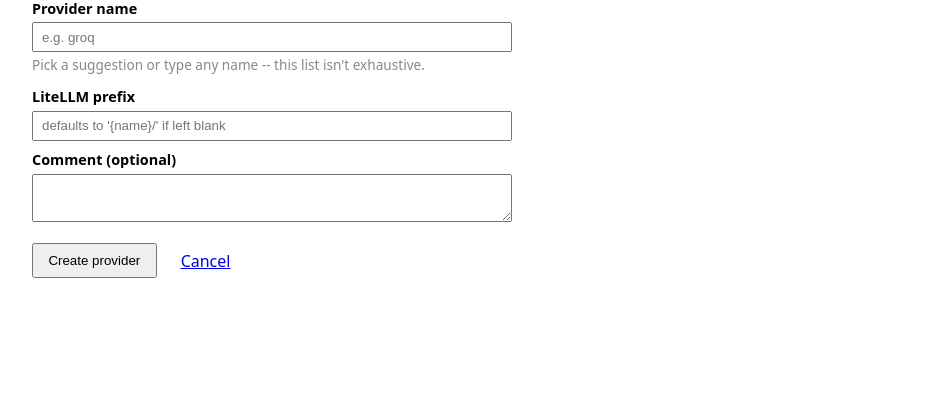
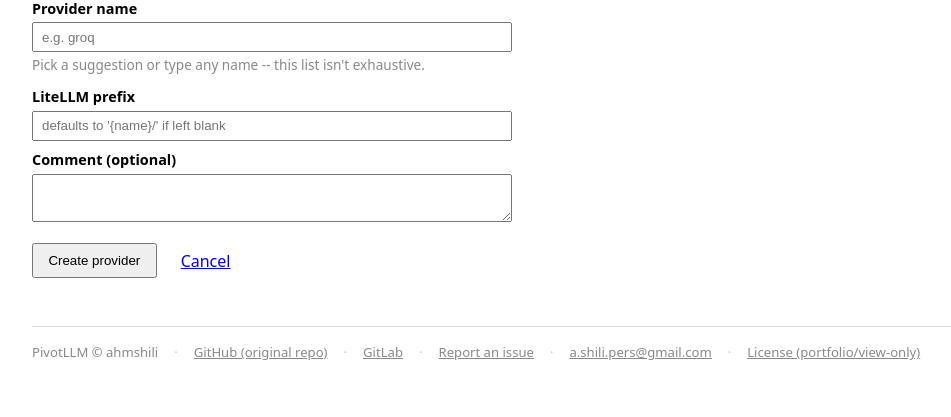
Before and after one commit to ahmshili/LLMPivot, a FastAPI app: page /admin/providers/new in a window 1280 px wide. Shown: the part 135-552 px from the top of the page, without its empty margins (128-1079 px from the left). Run offline with FastAPI, Linux system fonts and the light colour scheme; parts of the project's set-up code (start-up, migrations or seed data) failed here and were passed over; some libraries are stand-ins or nearby versions.

Commit message:
feat: add author links and refs

```diff
--- a/src/ai_gateway/admin/config_writer.py
+++ b/src/ai_gateway/admin/config_writer.py
@@ -9,6 +9,11 @@ from the new file, so it stays the single source of truth.
 
 Nothing is ever hand-templated as YAML text, so a malformed config.yaml
 should be structurally impossible to produce through this path.
+PivotLLM -- https://github.com/ahmshili/LLMPivot -- Copyright (c) ahmshili.
+Portfolio project, source-available license (see LICENSE at repo root):
+view/evaluate only, no redistribution, no forks outside PRs to the
+original repo, no production/commercial use without permission. This
+notice must be preserved. Contact: a.shili.pers@gmail.com
 """
 
 from __future__ import annotations
--- a/src/ai_gateway/admin/routes.py
+++ b/src/ai_gateway/admin/routes.py
@@ -4,6 +4,11 @@ against the same GatewayConfig model ConfigManager uses at startup and
 backed up before it touches disk.
 
 Unauthenticated by design -- see ai_gateway.admin package docstring.
+PivotLLM -- https://github.com/ahmshili/LLMPivot -- Copyright (c) ahmshili.
+Portfolio project, source-available license (see LICENSE at repo root):
+view/evaluate only, no redistribution, no forks outside PRs to the
+original repo, no production/commercial use without permission. This
+notice must be preserved. Contact: a.shili.pers@gmail.com
 """
 
 from __future__ import annotations
@@ -42,12 +47,34 @@ from ai_gateway.config.models import (
     ProviderDefaults,
 )
 from ai_gateway.cooldown import AccountState
+from ai_gateway.notice import (
+    AUTHOR_EMAIL,
+    AUTHOR_NAME,
+    GITHUB_URL,
+    GITLAB_URL,
+    ISSUES_URL,
+    LICENSE_URL,
+    PROJECT_NAME,
+)
 from ai_gateway.reload import reload_candidates
 
 logger = logging.getLogger("ai_gateway.admin.routes")
 
 router = APIRouter(prefix="/admin", tags=["admin"])
 templates = Jinja2Templates(directory=str(Path(__file__).parent / "templates"))
+# Exposed as Jinja globals (not hardcoded in the template) so the footer
+# in base.html always reflects ai_gateway.notice, the single source of
+# truth for author/contact/repo info. See LICENSE and notice.py: this
+# attribution must be preserved in any deployment or fork-for-PR.
+templates.env.globals.update(
+    project_name=PROJECT_NAME,
+    author_name=AUTHOR_NAME,
+    author_email=AUTHOR_EMAIL,
+    github_url=GITHUB_URL,
+    gitlab_url=GITLAB_URL,
+    issues_url=ISSUES_URL,
+    license_url=LICENSE_URL,
+)
 
 
 def render(request: Request, name: str, context: dict | None = None, status_code: int = 200) -> HTMLResponse:
--- a/src/ai_gateway/admin/templates/base.html
+++ b/src/ai_gateway/admin/templates/base.html
@@ -91,6 +91,9 @@
   .bulk-reorder-bar .icon-btn { padding: 0.25rem 0.45rem; }
   .bulk-reorder-bar .bulk-clear { margin-left: auto; border: none; background: none; opacity: 0.6; }
   .bulk-reorder-bar .bulk-clear:hover { opacity: 1; background: none; }
+  footer.app-footer { margin-top: 3rem; padding-top: 1rem; border-top: 1px solid #8884; font-size: 0.82rem; color: #888; display: flex; flex-wrap: wrap; gap: 0.4rem 1rem; align-items: center; }
+  footer.app-footer a { color: inherit; text-decoration: underline; }
+  footer.app-footer .sep { opacity: 0.5; }
 </style>
 </head>
 <body>
@@ -629,5 +632,24 @@ function makeReorderable(container, getRows, onReorder, opts) {
 </script>
 
 {% block content %}{% endblock %}
+
+<!--
+  Attribution notice -- do not remove. Per the project LICENSE, this
+  notice must be preserved in any deployment, evaluation copy, or PR
+  branch of this software. See {{ license_url }}.
+-->
+<footer class="app-footer">
+  <span>{{ project_name }} &copy; {{ author_name }}</span>
+  <span class="sep">·</span>
+  <a href="{{ github_url }}" target="_blank" rel="noopener">GitHub (original repo)</a>
+  <span class="sep">·</span>
+  <a href="{{ gitlab_url }}" target="_blank" rel="noopener">GitLab</a>
+  <span class="sep">·</span>
+  <a href="{{ issues_url }}" target="_blank" rel="noopener">Report an issue</a>
+  <span class="sep">·</span>
+  <a href="mailto:{{ author_email }}">{{ author_email }}</a>
+  <span class="sep">·</span>
+  <a href="{{ license_url }}" target="_blank" rel="noopener">License (portfolio/view-only)</a>
+</footer>
 </body>
 </html>
--- a/src/ai_gateway/api/routes.py
+++ b/src/ai_gateway/api/routes.py
@@ -7,6 +7,11 @@ Only the endpoints explicitly in scope are implemented:
                             implemented as a thin FastAPI route rather than
                             a GatewayClient method)
     POST /internal/reload (config hot-reload without restart)
+PivotLLM -- https://github.com/ahmshili/LLMPivot -- Copyright (c) ahmshili.
+Portfolio project, source-available license (see LICENSE at repo root):
+view/evaluate only, no redistribution, no forks outside PRs to the
+original repo, no production/commercial use without permission. This
+notice must be preserved. Contact: a.shili.pers@gmail.com
 """
 
 from __future__ import annotations
--- a/src/ai_gateway/candidates.py
+++ b/src/ai_gateway/candidates.py
@@ -5,6 +5,11 @@ every request, we compile the entire tree into a flat, ordered list of
 ``Candidate`` objects once at startup (and again on ``/internal/reload``).
 Routing then becomes a simple iteration over a precomputed list -- no
 nested loops, no regex evaluation, at request time.
+PivotLLM -- https://github.com/ahmshili/LLMPivot -- Copyright (c) ahmshili.
+Portfolio project, source-available license (see LICENSE at repo root):
+view/evaluate only, no redistribution, no forks outside PRs to the
+original repo, no production/commercial use without permission. This
+notice must be preserved. Contact: a.shili.pers@gmail.com
 """
 
 from __future__ import annotations
--- a/src/ai_gateway/cli.py
+++ b/src/ai_gateway/cli.py
@@ -13,6 +13,11 @@ reads (AI_GATEWAY_DATA_DIR, AI_GATEWAY_CONFIG, AI_GATEWAY_ENV_FILE,
 AI_GATEWAY_LOG_LEVEL, AI_GATEWAY_PROD_MODE, AI_GATEWAY_ENABLE_ADMIN) --
 this file adds no new configuration surface of its own, just a
 friendlier way to set the existing one.
+PivotLLM -- https://github.com/ahmshili/LLMPivot -- Copyright (c) ahmshili.
+Portfolio project, source-available license (see LICENSE at repo root):
+view/evaluate only, no redistribution, no forks outside PRs to the
+original repo, no production/commercial use without permission. This
+notice must be preserved. Contact: a.shili.pers@gmail.com
 """
 
 from __future__ import annotations
--- a/src/ai_gateway/config/manager.py
+++ b/src/ai_gateway/config/manager.py
@@ -11,6 +11,11 @@ ConfigManager does NOT talk to LiteLLM and does NOT build candidates -- that
 is ``CandidateResolver``'s job. Keeping this split means CandidateResolver
 can be re-run on ``/internal/reload`` without re-reading the file if ever
 needed, and can be unit-tested without any YAML at all.
+PivotLLM -- https://github.com/ahmshili/LLMPivot -- Copyright (c) ahmshili.
+Portfolio project, source-available license (see LICENSE at repo root):
+view/evaluate only, no redistribution, no forks outside PRs to the
+original repo, no production/commercial use without permission. This
+notice must be preserved. Contact: a.shili.pers@gmail.com
 """
 
 from __future__ import annotations
--- a/src/ai_gateway/cooldown.py
+++ b/src/ai_gateway/cooldown.py
@@ -10,6 +10,11 @@ No scoring, no probabilistic routing, no ML -- just three states:
 State lives entirely in process memory (no Redis, no SQL), which means it
 resets on restart. That's an accepted tradeoff: a restart briefly re-enables
 a genuinely dead account until it fails once more.
+PivotLLM -- https://github.com/ahmshili/LLMPivot -- Copyright (c) ahmshili.
+Portfolio project, source-available license (see LICENSE at repo root):
+view/evaluate only, no redistribution, no forks outside PRs to the
+original repo, no production/commercial use without permission. This
+notice must be preserved. Contact: a.shili.pers@gmail.com
 """
 
 from __future__ import annotations
--- a/src/ai_gateway/failure.py
+++ b/src/ai_gateway/failure.py
@@ -10,6 +10,11 @@ only looks at:
 
 If a clearer signal is ever needed, it should be added as another generic
 pattern here -- never as provider-specific parsing.
+PivotLLM -- https://github.com/ahmshili/LLMPivot -- Copyright (c) ahmshili.
+Portfolio project, source-available license (see LICENSE at repo root):
+view/evaluate only, no redistribution, no forks outside PRs to the
+original repo, no production/commercial use without permission. This
+notice must be preserved. Contact: a.shili.pers@gmail.com
 """
 
 from __future__ import annotations
--- a/src/ai_gateway/gateway_client.py
+++ b/src/ai_gateway/gateway_client.py
@@ -8,6 +8,11 @@ should need to change.
 Per-request credential injection is used deliberately: LiteLLM's own
 config never lists individual accounts, so there is exactly one source of
 truth for accounts (this gateway's YAML config), never two.
+PivotLLM -- https://github.com/ahmshili/LLMPivot -- Copyright (c) ahmshili.
+Portfolio project, source-available license (see LICENSE at repo root):
+view/evaluate only, no redistribution, no forks outside PRs to the
+original repo, no production/commercial use without permission. This
+notice must be preserved. Contact: a.shili.pers@gmail.com
 """
 
 from __future__ import annotations
--- a/src/ai_gateway/main.py
+++ b/src/ai_gateway/main.py
@@ -17,6 +17,11 @@ can live outside the project checkout entirely, e.g. a sibling folder
 shared with your LiteLLM deployment). Either AI_GATEWAY_CONFIG or
 AI_GATEWAY_ENV_FILE, if explicitly set, always wins over the data-dir
 default.
+PivotLLM -- https://github.com/ahmshili/LLMPivot -- Copyright (c) ahmshili.
+Portfolio project, source-available license (see LICENSE at repo root):
+view/evaluate only, no redistribution, no forks outside PRs to the
+original repo, no production/commercial use without permission. This
+notice must be preserved. Contact: a.shili.pers@gmail.com
 """
 
 from __future__ import annotations
@@ -26,7 +31,7 @@ import os
 from contextlib import asynccontextmanager
 from pathlib import Path
 
-from fastapi import Depends, FastAPI
+from fastapi import Depends, FastAPI, Request
 
 from ai_gateway.admin.config_writer import ConfigWriter
 from ai_gateway.admin.routes import router as admin_router
@@ -37,6 +42,15 @@ from ai_gateway.cooldown import CooldownManager
 from ai_gateway.failure import FailureClassifier
 from ai_gateway.gateway_client import GatewayClient
 from ai_gateway.logging_config import configure_logging
+from ai_gateway.notice import (
+    AUTHOR_EMAIL,
+    GITHUB_URL,
+    GITLAB_URL,
+    HTTP_HEADER_NAME,
+    HTTP_HEADER_VALUE,
+    ISSUES_URL,
+    PROJECT_NAME,
+)
 from ai_gateway.router import Router
 from ai_gateway.security import require_admin_auth
 
@@ -203,11 +217,37 @@ async def lifespan(app: FastAPI):
 
 
 app = FastAPI(
-    title="LLMPivot",
-    description="A lightweight OpenAI-compatible gateway that orchestrates free-tier LLM APIs on top of LiteLLM.",
+    title=f"{PROJECT_NAME} (formerly LLMPivot)",
+    description=(
+        "A lightweight OpenAI-compatible gateway that orchestrates free-tier LLM "
+        "APIs on top of LiteLLM.\n\n"
+        f"Author: {PROJECT_NAME.lower()} devs (contact: {AUTHOR_EMAIL}) · "
+        f"Source: {GITHUB_URL} · Mirror: {GITLAB_URL} · Issues: {ISSUES_URL}\n\n"
+        "Portfolio project distributed under a source-available, "
+        "view-and-evaluate license -- not open source. Redistribution, "
+        "forking outside pull requests to the original repository, and "
+        "production/commercial deployment are not permitted without the "
+        "author's written consent. See the LICENSE file in the repository "
+        "above for full terms."
+    ),
     version="0.1.0",
     lifespan=lifespan,
 )
+
+
+@app.middleware("http")
+async def _attribution_header(request: Request, call_next):
+    """Stamps every response with the project's canonical source location.
+
+    This is attribution, not access control -- it never blocks or alters a
+    response, it only labels it. See NOTICE / LICENSE for why this header
+    (and its source in notice.py) must be preserved.
+    """
+    response = await call_next(request)
+    response.headers[HTTP_HEADER_NAME] = HTTP_HEADER_VALUE
+    return response
+
+
 # api_router's auth is applied per-route (see api/routes.py), not here at
 # the whole-router level -- /health must stay reachable unauthenticated
 # for PaaS health checks even when prod mode is on, so a single uniform
--- a/src/ai_gateway/router.py
+++ b/src/ai_gateway/router.py
@@ -4,6 +4,11 @@ Because candidates are fully resolved ahead of time by CandidateResolver,
 the router itself contains no knowledge of providers, models, or accounts
 as separate concepts -- it only knows how to walk a list, skip
 unavailable entries, and stop.
+PivotLLM -- https://github.com/ahmshili/LLMPivot -- Copyright (c) ahmshili.
+Portfolio project, source-available license (see LICENSE at repo root):
+view/evaluate only, no redistribution, no forks outside PRs to the
+original repo, no production/commercial use without permission. This
+notice must be preserved. Contact: a.shili.pers@gmail.com
 """
 
 from __future__ import annotations
--- a/src/ai_gateway/security.py
+++ b/src/ai_gateway/security.py
@@ -11,6 +11,11 @@ lifespan, never touched per-request):
     admin_enabled: bool
     api_auth_token: str | None
     admin_auth_token: str | None
+PivotLLM -- https://github.com/ahmshili/LLMPivot -- Copyright (c) ahmshili.
+Portfolio project, source-available license (see LICENSE at repo root):
+view/evaluate only, no redistribution, no forks outside PRs to the
+original repo, no production/commercial use without permission. This
+notice must be preserved. Contact: a.shili.pers@gmail.com
 """
 
 from __future__ import annotations
```
Also changed, not shown: src/ai_gateway/notice.py (added, +35 -0 lines), README.md, images/2026-09-23-06-29-24.png (deleted).
